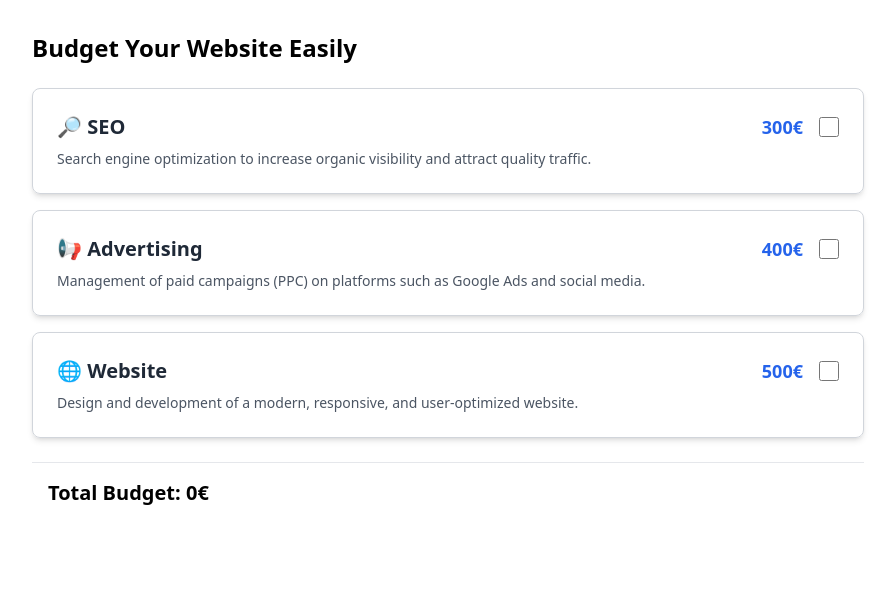
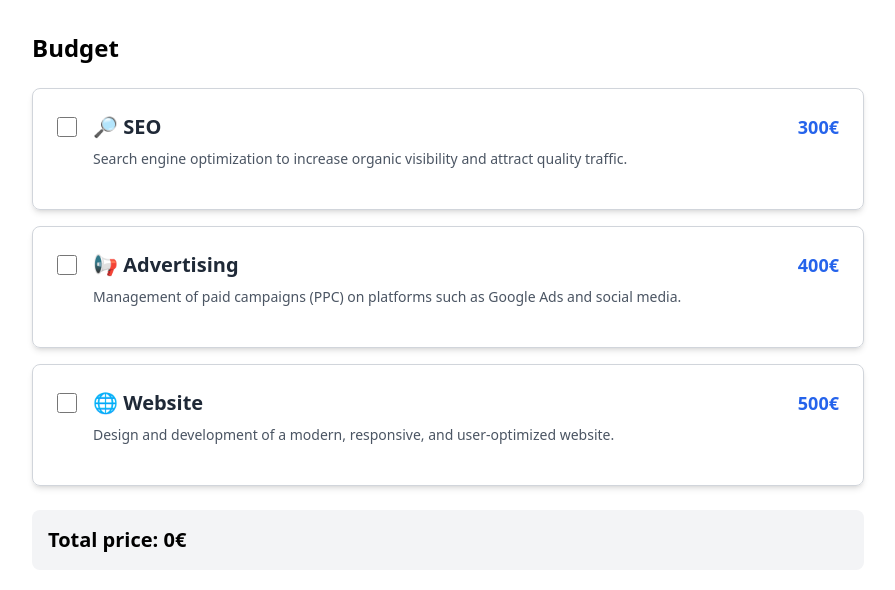
Before and after one commit to claudiabcn/sprint6-reactBudgets, a React (Vite) app: page / in a window 1280 px wide. Shown: the top 590 px of the page, without its empty margins (192-1087 px from the left). Built offline with nearby package versions, Linux system fonts and the light colour scheme.

Commit message:
Refactoring files, changing some folders and putting all files in a feature folder

```diff
--- a/src/components/serviceCard.tsx
+++ /dev/null
@@ -1,28 +0,0 @@
-import { ServiceCardProps } from "../config/types";
-
-function ServiceCard({ service, onChange }: ServiceCardProps) {
-  return (
-    <div className="border border-gray-300 rounded-lg p-6 shadow-md hover:shadow-lg transition-shadow">
-      <div className="flex items-start gap-4">
-        <div className="flex-1">
-          <div className="flex justify-between items-start mb-2">
-            <h3 className="text-xl font-bold text-gray-800">{service.name}</h3>
-            <span className="text-lg font-semibold text-blue-600">
-              {service.price}€
-            </span>
-          </div>
-
-          <p className="text-gray-600 text-sm">{service.description}</p>
-        </div>
-        <input
-          type="checkbox"
-          checked={service.selected}
-          onChange={() => onChange(service.id)}
-          className="mt-1 w-5 h-5 cursor-pointer"
-        />
-      </div>
-      </div>
-  );
-}
-
-export default ServiceCard;
--- a/src/config/appData.ts
+++ b/src/config/appData.ts
@@ -2,7 +2,7 @@ import { Service } from "./types";
 
 export const services: Service[] = [
   {
-    id: 1,
+    id: 'seo',
     name: "🔎 SEO",
     price: 300,
     selected: false,
@@ -10,7 +10,7 @@ export const services: Service[] = [
       "Search engine optimization to increase organic visibility and attract quality traffic.",
   },
   {
-    id: 2,
+    id: 'ads',
     name: "📢 Advertising",
     price: 400,
     selected: false,
@@ -18,7 +18,7 @@ export const services: Service[] = [
       "Management of paid campaigns (PPC) on platforms such as Google Ads and social media.",
   },
   {
-    id: 3,
+    id: 'web',
     name: "🌐 Website",
     price: 500,
     selected: false,
--- a/src/config/types.ts
+++ b/src/config/types.ts
@@ -1,5 +1,5 @@
 export interface Service {
-  id: number;
+  id: string;
   name: string;
   price: number;
   selected: boolean;
@@ -10,5 +10,7 @@ export interface Service {
 
 export interface ServiceCardProps {
   service: Service;
-  onChange: (id: number) => void;
+  onChange: (id: string) => void;
+  onPagesChange?: (value: number) => void;
+  onLanguagesChange?: (value: number) => void;
 }
--- a/src/features/budgetCalculator/budgetCalculator.tsx
+++ b/src/features/budgetCalculator/budgetCalculator.tsx
@@ -1,25 +1,18 @@
-import { useState } from "react";
-import { Service } from "../../config/types";
-import { services as initialServices } from "../../config/appData";
-import ServiceCard from "../../components/serviceCard";
-import { calculateTotal } from "../budgetCalculator/calculateTotal";
+import ServiceCard from "./components/serviceCard";
+import BudgetSummary from "../budgetCalculator/budgetSummary";
+import { useBudgetServices } from "./hooks/useBudgetServices";
 
 function BudgetCalculator() {
-  const [services, setServices] = useState<Service[]>(initialServices);
-
-  const handleServiceChange = (id: number) => {
-    setServices(
-      services.map((service) =>
-        service.id === id
-          ? { ...service, selected: !service.selected }
-          : service
-      )
-    );
-  };
+  const {
+    services,
+    handleServiceChange,
+    handlePagesChange,
+    handleLanguagesChange,
+  } = useBudgetServices();
 
   return (
     <div className="p-8 max-w-4xl mx-auto">
-      <h2 className="text-2xl font-bold mb-6">Budget Your Website Easily</h2>
+      <h2 className="text-2xl font-bold mb-6">Budget</h2>
 
       <div className="space-y-4">
         {services.map((service) => (
@@ -27,15 +20,15 @@ function BudgetCalculator() {
             key={service.id}
             service={service}
             onChange={handleServiceChange}
+            onPagesChange={service.id === "web" ? handlePagesChange : undefined}
+            onLanguagesChange={
+              service.id === "web" ? handleLanguagesChange : undefined
+            }
           />
         ))}
       </div>
 
-      <div className="mt-6 p-4 border-t">
-        <h3 className="text-xl font-semibold">
-        Total Budget: {calculateTotal(services)}€
-        </h3>
-      </div>
+      <BudgetSummary services={services} />
     </div>
   );
 }
--- /dev/null
+++ b/src/features/budgetCalculator/budgetSummary.tsx
@@ -0,0 +1,13 @@
+import { calculateTotal } from "./utils/calculateTotal";
+import { Service } from "../../config/types";
+const BudgetSummary = ({ services }: { services: Service[] }) => {
+  return (
+    <div className="mt-6 p-4 bg-gray-100 rounded-lg">
+      <h3 className="text-xl font-bold">
+        Total price: {calculateTotal(services)}€
+      </h3>
+    </div>
+  );
+};
+
+export default BudgetSummary;
--- /dev/null
+++ b/src/features/budgetCalculator/components/serviceCard.tsx
@@ -0,0 +1,69 @@
+import { ServiceCardProps } from "../../../config/types";
+
+function ServiceCard({
+  service,
+  onChange,
+  onPagesChange,
+  onLanguagesChange,
+}: ServiceCardProps) {
+  const isWebService = service.id === "web";
+  const showWebOptions = isWebService && service.selected;
+
+  return (
+    <div className="border border-gray-300 rounded-lg p-6 shadow-md hover:shadow-lg transition-shadow">
+      <div className="flex items-start gap-4">
+        <input
+          type="checkbox"
+          checked={service.selected}
+          onChange={() => onChange(service.id)}
+          className="mt-1 w-5 h-5 cursor-pointer"
+        />
+
+        <div className="flex-1">
+          <div className="flex justify-between items-start mb-2">
+            <h3 className="text-xl font-bold text-gray-800">{service.name}</h3>
+            <span className="text-lg font-semibold text-blue-600">
+              {service.price}€
+            </span>
+          </div>
+
+          <p className="text-gray-600 text-sm mb-4">{service.description}</p>
+
+          {showWebOptions && onPagesChange && onLanguagesChange && (
+            <div className="mt-4 bg-blue-50 border border-blue-200 rounded-lg p-4">
+              <div className="space-y-3">
+                <div className="flex items-center gap-3">
+                  <label className="w-28 text-sm font-medium text-gray-700">
+                    Pages:
+                  </label>
+                  <input
+                    type="number"
+                    min="1"
+                    value={service.pages || 1}
+                    onChange={(e) => onPagesChange(Number(e.target.value))}
+                    className="w-16 px-2 py-1 text-sm border border-gray-300 rounded-md focus:outline-none focus:ring-2 focus:ring-blue-500"
+                  />
+                </div>
+
+                <div className="flex items-center gap-3">
+                  <label className="w-28 text-sm font-medium text-gray-700">
+                    Languages:
+                  </label>
+                  <input
+                    type="number"
+                    min="1"
+                    value={service.languages || 1}
+                    onChange={(e) => onLanguagesChange(Number(e.target.value))}
+                    className="w-16 px-2 py-1 text-sm border border-gray-300 rounded-md focus:outline-none focus:ring-2 focus:ring-blue-500"
+                  />
+                </div>
+              </div>
+            </div>
+          )}
+        </div>
+      </div>
+    </div>
+  );
+}
+
+export default ServiceCard;
--- /dev/null
+++ b/src/features/budgetCalculator/hooks/useBudgetServices.ts
@@ -0,0 +1,40 @@
+import { useState } from "react";
+import { Service } from "../../../config/types";
+import { services as initialServices } from "../../../config/appData";
+
+export const useBudgetServices = () => {
+  const [services, setServices] = useState<Service[]>(initialServices);
+
+  const handleServiceChange = (id: string) => {
+    setServices(
+      services.map((service) =>
+        service.id === id
+          ? { ...service, selected: !service.selected }
+          : service
+      )
+    );
+  };
+
+  const handlePagesChange = (value: number) => {
+    setServices(
+      services.map((service) =>
+        service.id === "web" ? { ...service, pages: value } : service
+      )
+    );
+  };
+
+  const handleLanguagesChange = (value: number) => {
+    setServices(
+      services.map((service) =>
+        service.id === "web" ? { ...service, languages: value } : service
+      )
+    );
+  };
+
+  return {
+    services,
+    handleServiceChange,
+    handlePagesChange,
+    handleLanguagesChange,
+  };
+};
--- a/src/features/budgetCalculator/calculateTotal.ts
+++ b/src/features/budgetCalculator/utils/calculateTotal.ts
@@ -1,4 +1,4 @@
-import { Service } from "../../config/types";
+import { Service } from "../../../config/types";
 
 export function calculateTotal(services: Service[]): number {
   let total = 0;
@@ -7,7 +7,7 @@ export function calculateTotal(services: Service[]): number {
     if (service.selected) {
       total += service.price;
 
-      if (service.id === 3 && service.pages && service.languages) {
+      if (service.id === "web" && service.pages && service.languages) {
         total += (service.pages + service.languages) * 30;
       }
     }
```
Also changed, not shown: index.html (+7 -0 lines), src/hooks/useState.ts (deleted).
